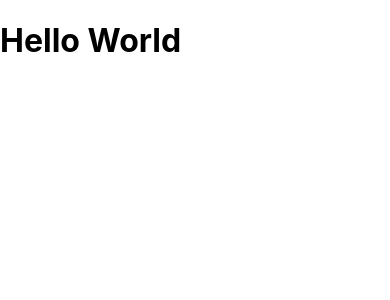
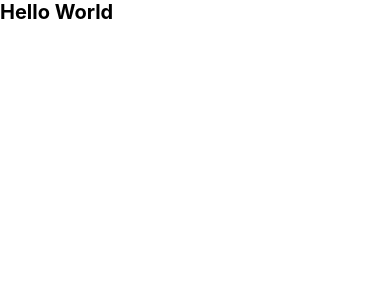
Before and after one commit to programmers-Y2J/CROUP-frontEnd, a React (Create React App) app: page / in a window 390 px wide. Shown: the top 300 px of the page. Built offline with nearby package versions, Linux system fonts and the light colour scheme.

Commit message:
style: 반응형 폰트 변경을 위한 미디어 쿼리 추가

```diff
--- a/src/index.css
+++ b/src/index.css
@@ -1,13 +1,38 @@
+* {
+  margin: 0;
+  padding: 0;
+  border: 0;
+}
+
 body {
   margin: 0;
-  font-family: -apple-system, BlinkMacSystemFont, 'Segoe UI', 'Roboto', 'Oxygen',
-    'Ubuntu', 'Cantarell', 'Fira Sans', 'Droid Sans', 'Helvetica Neue',
-    sans-serif;
+  font-family: -apple-system, BlinkMacSystemFont, 'Segoe UI', 'Roboto', 'Oxygen', 'Ubuntu', 'Cantarell', 'Fira Sans',
+    'Droid Sans', 'Helvetica Neue', sans-serif;
   -webkit-font-smoothing: antialiased;
   -moz-osx-font-smoothing: grayscale;
 }
 
 code {
-  font-family: source-code-pro, Menlo, Monaco, Consolas, 'Courier New',
-    monospace;
+  font-family: source-code-pro, Menlo, Monaco, Consolas, 'Courier New', monospace;
 }
+
+#root {
+  width: 100vw;
+  height: 100vh;
+}
+
+@media screen and (min-width: 1025px) {
+  html {
+    font-size: 16px;
+  }
+}
+@media screen and (min-width: 769px) and (max-width: 1024px) {
+  html {
+    font-size: 13px;
+  }
+}
+@media screen and (max-width: 768px) {
+  html {
+    font-size: 10px;
+  }
+}
```
